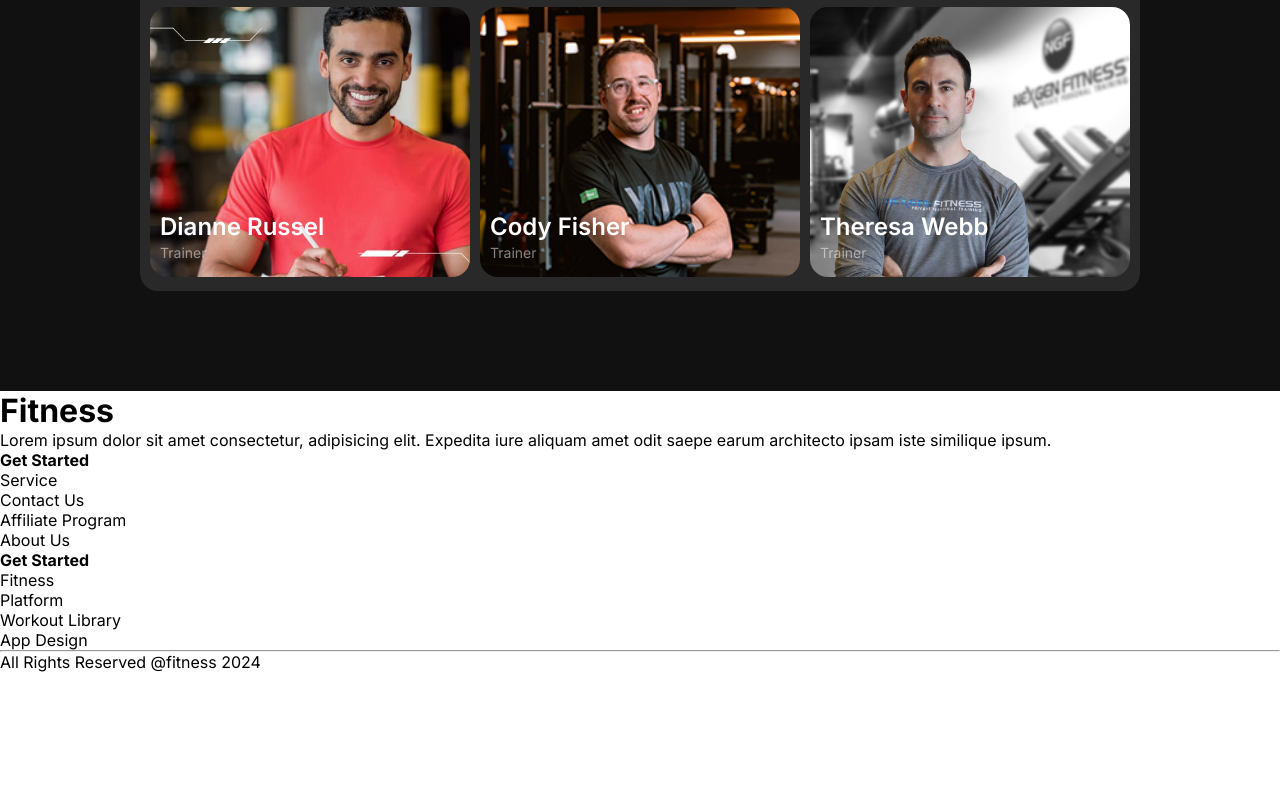
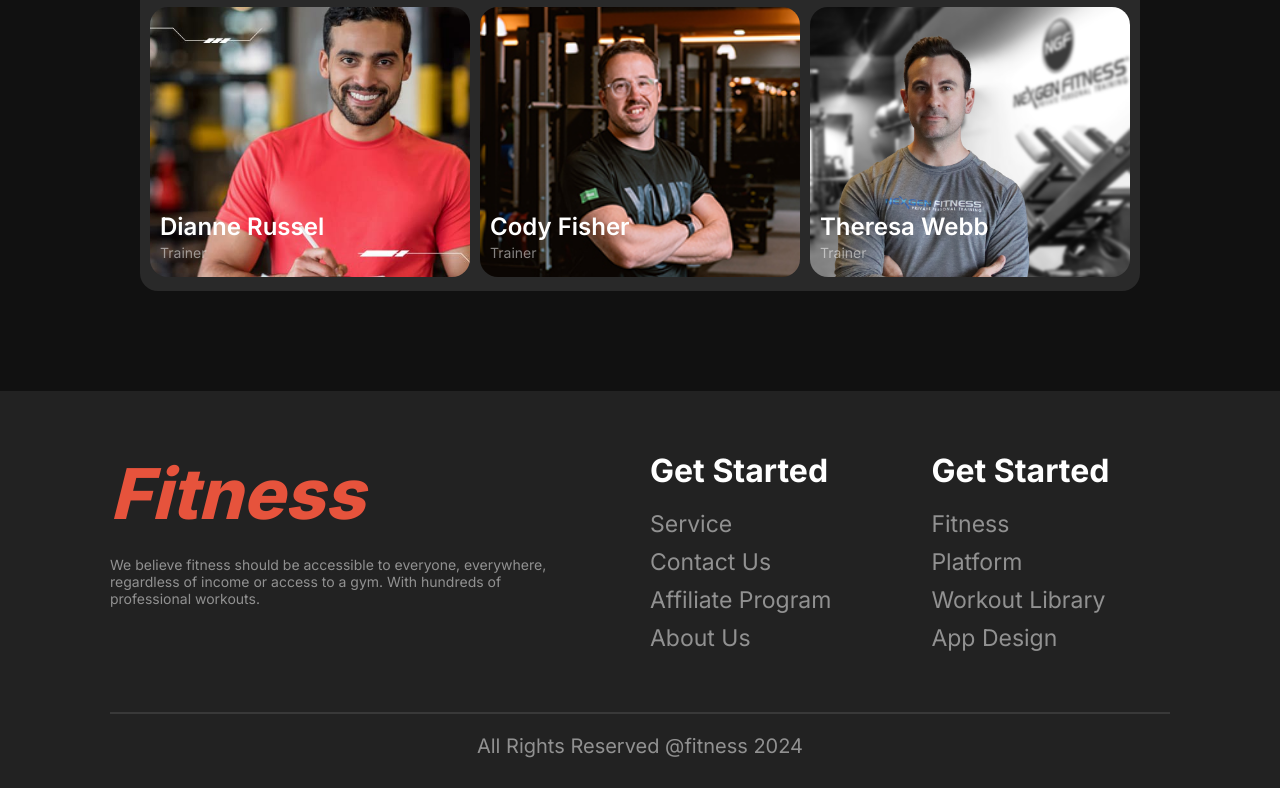
Before and after one commit to Alauddinsarker/assignment-2, a plain HTML site: page index.html in a window 1280 px wide. Shown: the part 2623-3411 px from the top of the page. Before the commit the page ends 3295 px from the top, so only its background shows below. Drawn offline with Linux system fonts and the light colour scheme.

Commit message:
Footer part complete

```diff
--- a/index.html
+++ b/index.html
@@ -188,7 +188,8 @@
         <h3>Meet Our Team</h3>
         <p>
           We have world class trainers who are experienced in their field. They
-          are very professional.They are always waiting to provide a better service.
+          are very professional.They are always waiting to provide a better
+          service.
         </p>
         <div class="trainer-wrapper">
           <div class="trainer-1 trainer">
@@ -224,14 +225,14 @@
         </div>
       </section>
     </main>
-    <footer>
-      <div>
+    <footer class="footer-container">
+      <div class="footer display-flex">
         <div class="footer-left">
           <h1>Fitness</h1>
           <p>
-            Lorem ipsum dolor sit amet consectetur, adipisicing elit. Expedita
-            iure aliquam amet odit saepe earum architecto ipsam iste similique
-            ipsum.
+            We believe fitness should be accessible to everyone, everywhere,
+            regardless of income or access to a gym. With hundreds of
+            professional workouts.
           </p>
         </div>
         <div class="footer-center">
--- a/styles/style.css
+++ b/styles/style.css
@@ -21,7 +21,8 @@ body {
 .extra-mile-part,
 .bmi-part-up,
 .bmi-part-down,
-.team-section {
+.team-section,
+.footer, hr {
   max-width: 1060px;
   margin: 0 auto;
 }
@@ -365,3 +366,67 @@ td {
   font-size: 14px;
   color: rgba(255, 255, 255, 0.5);
 }
+/* Footer CSS */
+.footer-container {
+  background: rgb(34, 34, 34);
+  padding-top: 60px;
+  padding-bottom: 30px;
+}
+.footer {
+  gap: 100px;
+  padding-bottom: 50px;
+}
+.footer-left {
+  width: 440px;
+}
+.footer-left > h1 {
+  color: rgb(230, 83, 60);
+  font-size: 70px;
+  font-weight: 800;
+  font-style: italic;
+  padding-bottom: 20px;
+}
+.footer-left > p {
+  color: rgba(255, 255, 255, 0.5);
+  font-size: 14px;
+  text-align: left;
+}
+.footer-center >h4{
+color: rgb(255, 255, 255);
+font-size: 32px;
+font-weight: 700;
+text-align: left;
+padding-bottom: 20px;
+}
+.footer-center >p{
+color: rgba(255, 255, 255, 0.5);
+font-size: 23px;
+text-align: left;
+padding-bottom: 10px;
+
+}
+.footer-right >h4{
+color: rgb(255, 255, 255);
+font-size: 32px;
+font-weight: 700;
+text-align: left;
+padding-bottom: 20px;
+}
+.footer-right >p{
+color: rgba(255, 255, 255, 0.5);
+font-size: 23px;
+text-align: left;
+padding-bottom: 10px;
+
+}
+.footer-container >p{
+  font-size: 20px;
+  color: rgba(255, 255, 255, 0.5);
+  text-align: center;
+  padding-top: 20px;
+}
+hr{
+  padding: 1px;
+  background: rgba(255, 255, 255, 0.1);
+  border: none;
+}
```
